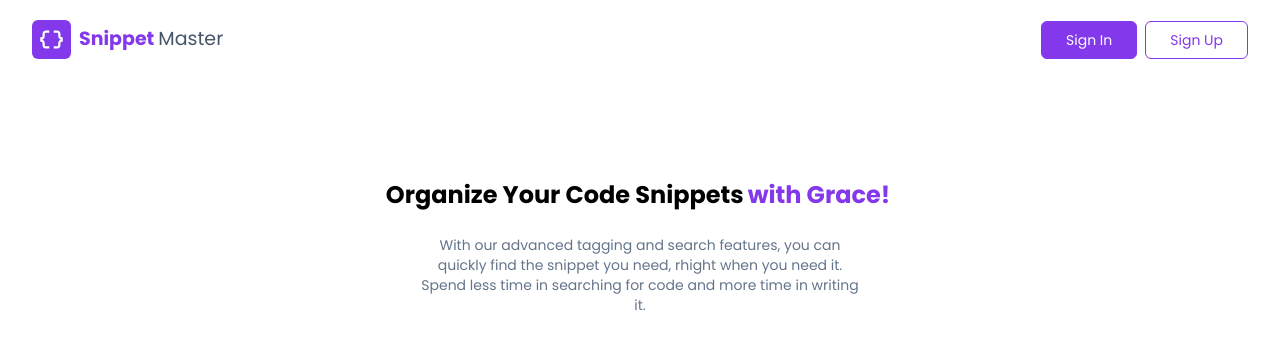
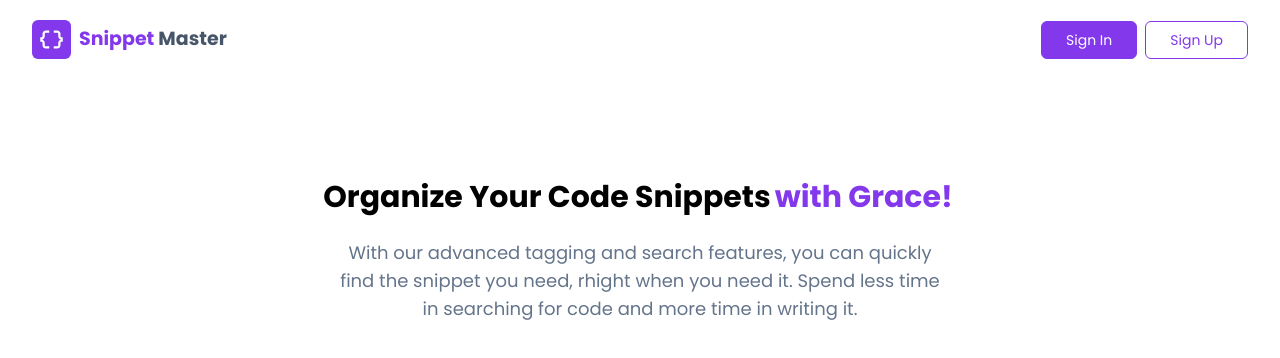
Before and after one commit to rajputkarsh/snippet-master, a Next.js app: page / in a window 1280 px wide. Shown: the top 358 px of the page. Built offline with nearby package versions, Linux system fonts and the light colour scheme; no server answers.

Commit message:
fix UI issues

```diff
--- a/src/components/CTASection/index.tsx
+++ b/src/components/CTASection/index.tsx
@@ -8,15 +8,20 @@ import {
 export function CTASection() {
   return (
     <div className="flex flex-col mx-16 items-center mt-[120px] gap-6">
-      <h2 className="font-bold text-2xl text-center">
+      <h2 className="font-bold max-sm:text-2xl text-3xl text-center">
         {CTA_TITLE_1}
         <span className="text-theme px-1">{CTA_TITLE_2}</span>
       </h2>
-      <p className="text-center text-sm w-[450px] max-sm:w-full text-slate-500">
+      <p className="text-center text-sm md:text-lg w-[450px] md:w-[600px] max-sm:w-full text-slate-500">
         {CTA_DESCRIPTION}
       </p>
 
-      <button className="block px-9 py-3 text-sm font-medium text-white transition duration-400 focus:outline-none" type="button">{CTA_BUTTON}</button>
+      <button
+        className="block px-9 py-3 text-sm font-medium text-white transition duration-400 focus:outline-none"
+        type="button"
+      >
+        {CTA_BUTTON}
+      </button>
     </div>
   );
 }
--- a/src/components/Logo/index.tsx
+++ b/src/components/Logo/index.tsx
@@ -18,9 +18,11 @@ export default function Logo() {
         <DataObjectIcon sx={{ fontSize: 27, color: "white" }}></DataObjectIcon>
       </div>
       <div className="flex gap-1 text-[19px]">
-        <span className={`font-bold text-theme`}>{APP_NAME.split(" ")[0]}</span>
+        <span className={`font-bold text-theme`}>
+          {APP_NAME.split(" ")[0]}
+        </span>
         <span
-          className={`${
+          className={`font-bold ${
             isDarkModeEnabled ? "text-slate-400" : "text-slate-600"
           }`}
         >
--- a/src/components/Navbar/Buttons.tsx
+++ b/src/components/Navbar/Buttons.tsx
@@ -18,7 +18,7 @@ export default function Buttons() {
           </button>
         </Link>
       ) : (
-        <div className="flex gap-2 max-sm:flex-col max-sm:w-[60%] max-sm:mt-8">
+        <div className="flex gap-2 max-sm:flex-col max-sm:w-[60%] max-sm:mt-8 max-sm:w-full">
           <Link href="/sign-in">
             <button
               className={`max-sm:w-full bg-theme p-[8px] px-6 text-sm border border-theme text-white rounded-md hover:bg-white hover:text-theme transition duration-200`}
@@ -28,7 +28,7 @@ export default function Buttons() {
           </Link>
           <Link href="/sign-up">
             <button
-              className={`text-sm border border-theme text-theme hover:bg-theme hover:text-white p-[8px] px-6 rounded-md transition duration-200`}
+              className={`max-sm:w-full text-sm border border-theme text-theme hover:bg-theme hover:text-white p-[8px] px-6 rounded-md transition duration-200`}
             >
               {SIGN_UP}
             </button>
```
